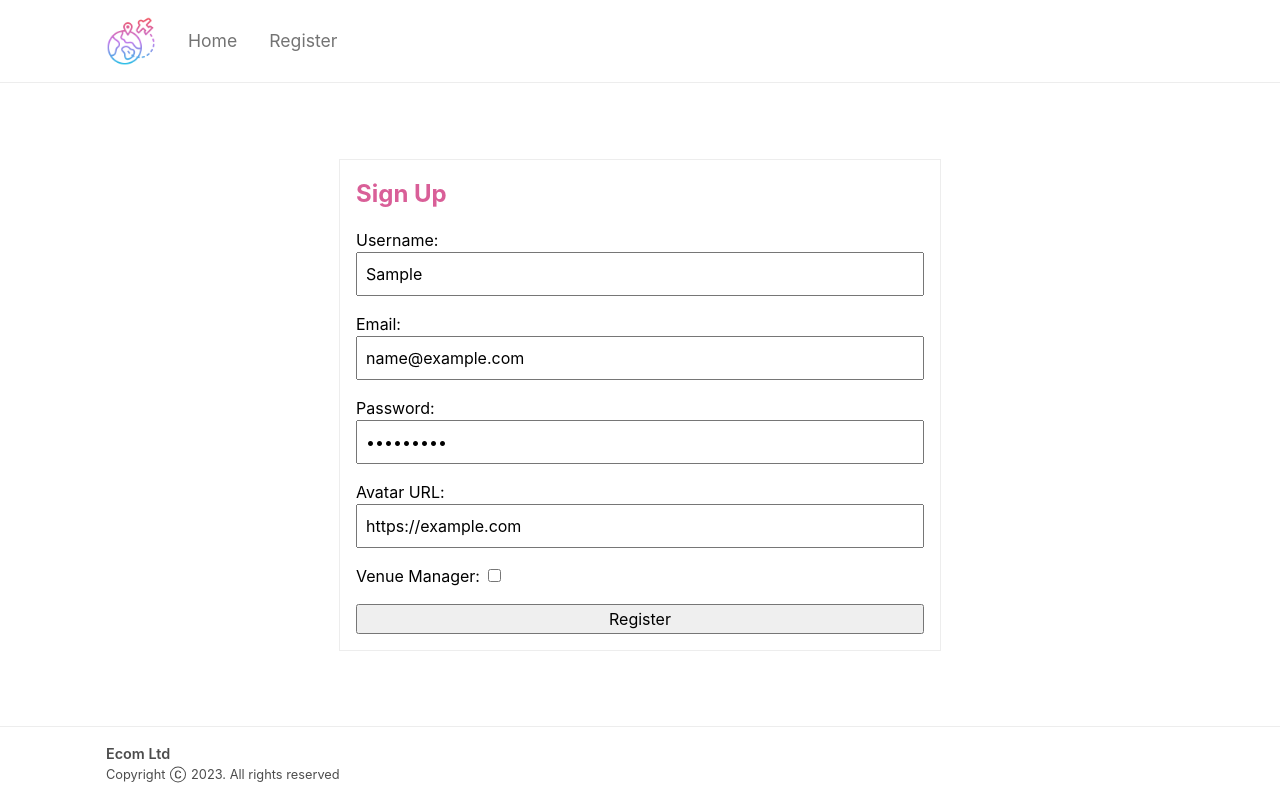
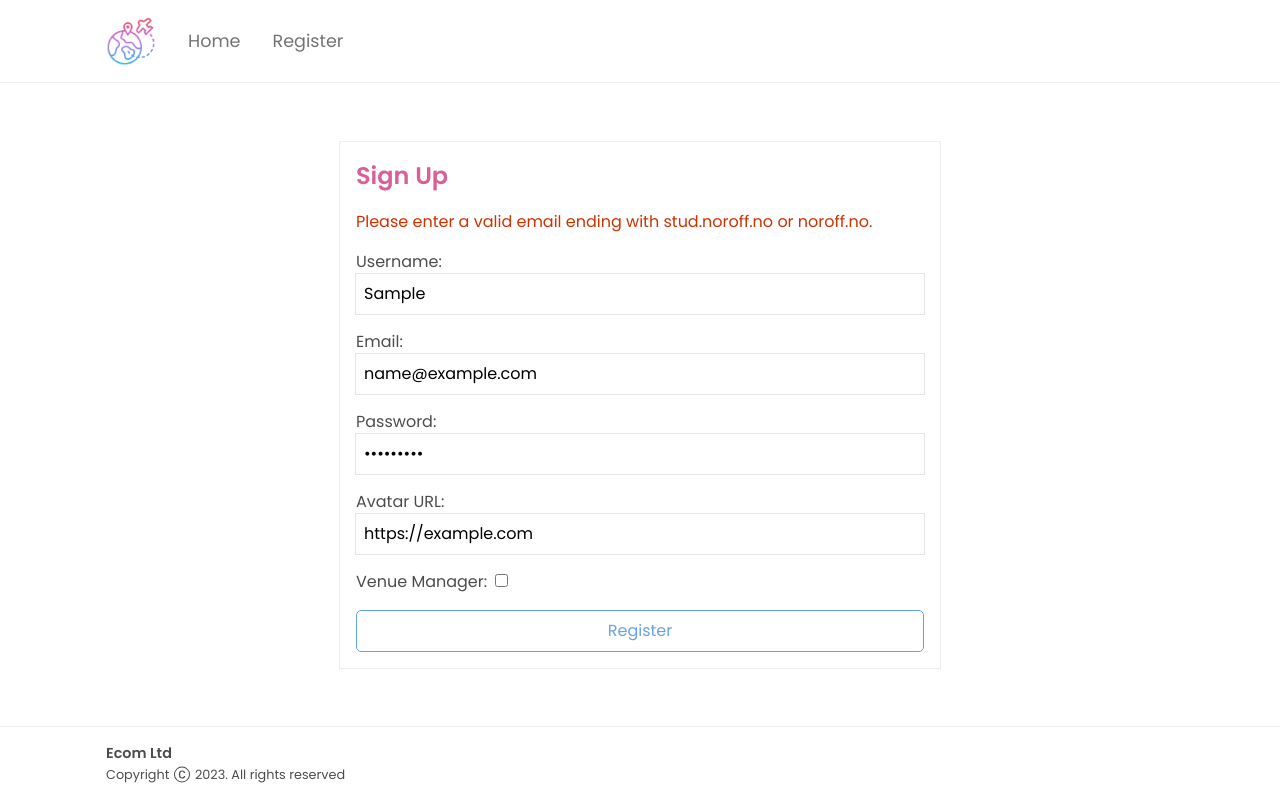
Before and after one commit to olee2/holidaze, a React (Create React App) app: page /register in a window 1280 px wide. Both pictures are taken after typing "Sample", "name@example.com", "Sample123", "https://example.com" into the empty fields and a click on the button "Register". Built offline with nearby package versions, Linux system fonts and the light colour scheme; the HTML template or start-up script is replaced by a standard one.

Commit message:
Adding error handling and more styles to reg

```diff
--- a/src/pages/Register/Register.module.css
+++ b/src/pages/Register/Register.module.css
@@ -24,4 +24,7 @@
 
 .inputContainer input {
   padding: 0.5rem;
+  box-shadow: rgba(0, 0, 0, 0.1) 0px 0px 0px 1px;
+  border: none;
+  outline-color: var(--secondary-color);
 }
--- a/src/pages/Register/index.jsx
+++ b/src/pages/Register/index.jsx
@@ -1,8 +1,10 @@
 import React, { useState } from "react";
 import styles from "./Register.module.css";
 import { registerUser } from "../../api/registerUser";
+import { useNavigate } from "react-router-dom";
 
 export const Register = () => {
+  const navigate = useNavigate();
   const [formValues, setFormValues] = useState({
     name: "",
     email: "",
@@ -11,9 +13,45 @@ export const Register = () => {
     venueManager: false,
   });
 
+  const [errorMessages, setErrorMessages] = useState({
+    email: "",
+    password: "",
+    other: "",
+  });
+
+  const isValidEmail = (email) => {
+    const domainRegex = /^.+@(?:stud\.)?noroff\.no$/;
+    return domainRegex.test(email);
+  };
+
+  const isValidPassword = (password) => {
+    return password.length > 8;
+  };
+
   const handleChange = (e) => {
     const { name, value } = e.target;
     setFormValues({ ...formValues, [name]: value });
+
+    if (name === "email") {
+      if (!isValidEmail(value)) {
+        setErrorMessages((prev) => ({
+          ...prev,
+          email:
+            "Please enter a valid email ending with stud.noroff.no or noroff.no.",
+        }));
+      } else {
+        setErrorMessages((prev) => ({ ...prev, email: "" }));
+      }
+    } else if (name === "password") {
+      if (!isValidPassword(value)) {
+        setErrorMessages((prev) => ({
+          ...prev,
+          password: "Password must be longer than 8 characters.",
+        }));
+      } else {
+        setErrorMessages((prev) => ({ ...prev, password: "" }));
+      }
+    }
   };
 
   const handleCheckbox = (e) => {
@@ -21,26 +59,27 @@ export const Register = () => {
     setFormValues({ ...formValues, [name]: checked });
   };
 
-  const isValidEmail = (email) => {
-    const domainRegex = /^.+@(?:stud\.)?noroff\.no$/;
-    return domainRegex.test(email);
-  };
-
   const handleSubmit = async (e) => {
     e.preventDefault();
-
-    if (isValidEmail(formValues.email)) {
+    console.log(formValues);
+    if (!errorMessages.email && !errorMessages.password) {
       try {
         const response = await registerUser(formValues);
-
-        console.log(response);
+        if (response.statusCode >= 400) {
+          setErrorMessages((prev) => ({
+            ...prev,
+            other: response.errors[0].message,
+          }));
+        } else {
+          navigate("/login");
+        }
       } catch (error) {
-        console.log("error");
+        console.log(error);
+        setErrorMessages((prev) => ({
+          ...prev,
+          other: "An error occured. Please try again later",
+        }));
       }
-    } else {
-      alert(
-        "Please enter a valid email ending with stud.noroff.no or noroff.no."
-      );
     }
   };
 
@@ -50,6 +89,19 @@ export const Register = () => {
       <div className="inner-container">
         <div className={styles.formContainer}>
           <h2>Sign Up</h2>
+          <div className="errorContainer">
+            {" "}
+            {errorMessages.email && (
+              <div className="errorMessage">{errorMessages.email}</div>
+            )}
+            {errorMessages.password && (
+              <div className="errorMessage">{errorMessages.password}</div>
+            )}
+            {errorMessages.other && (
+              <div className="errorMessage">{errorMessages.other}</div>
+            )}
+          </div>
+
           <form onSubmit={handleSubmit}>
             <div className={styles.inputContainer}>
               <label htmlFor="name">Username: </label>
@@ -104,7 +156,9 @@ export const Register = () => {
                 onChange={handleCheckbox}
               />
             </div>
-            <button type="submit">Register</button>
+            <button type="submit" className="btn">
+              Register
+            </button>
           </form>
         </div>
       </div>
--- a/src/styles/styles.css
+++ b/src/styles/styles.css
@@ -1,3 +1,5 @@
+@import url("https://fonts.googleapis.com/css2?family=Poppins:wght@400;500;600;700&display=swap");
+
 /* Reset provided by https://andy-bell.co.uk/a-modern-css-reset/ */
 
 /* Box sizing rules */
@@ -90,6 +92,12 @@ select {
   --nav-active-color: #000000b3;
 }
 
+body,
+html {
+  color: var(--text-color);
+  font-family: "poppins", Arial, Helvetica, sans-serif;
+}
+
 .inner-container {
   max-width: 1100px;
   width: 100%;
@@ -103,6 +111,10 @@ select {
 
 h1 {
   font-size: 3rem;
+  font-weight: 600;
+}
+
+h2 {
   font-weight: 600;
 }
 
@@ -143,3 +155,14 @@ p {
 .justify-between {
   justify-content: space-between;
 }
+
+.errorMessage {
+  color: #cc3300;
+}
+
+.errorContainer {
+  margin-bottom: 1rem;
+  display: flex;
+  flex-direction: column;
+  gap: 0.5rem;
+}
```
